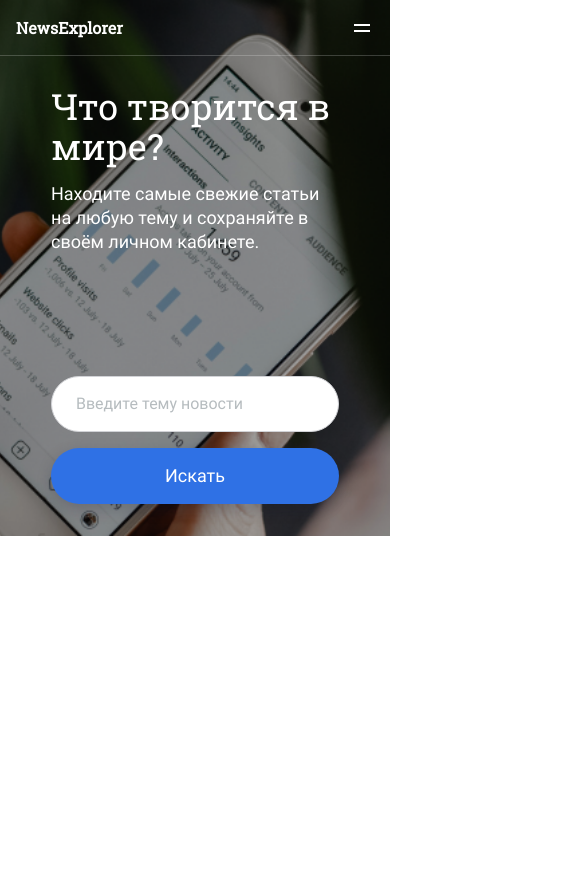
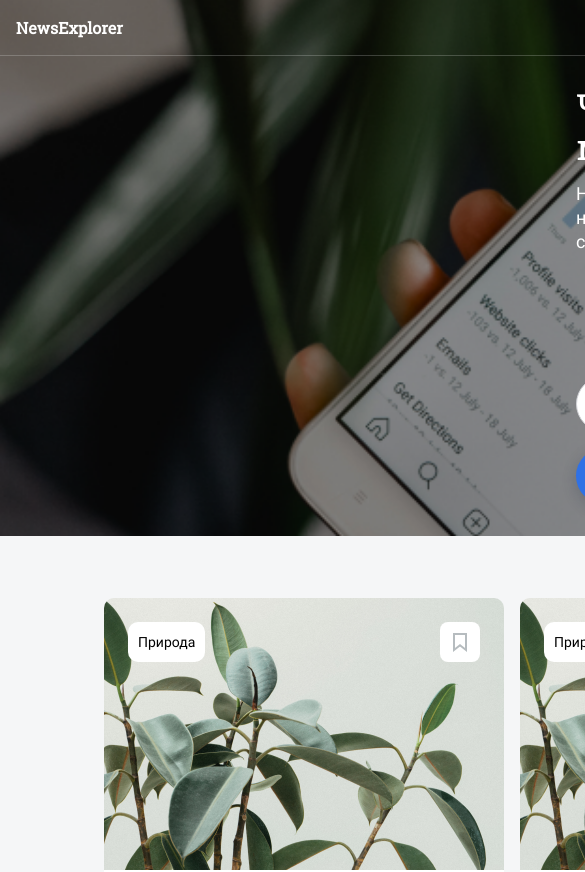
Before and after one commit to MaximStovba/news-explorer-frontend, a React (Create React App) app: page / in a window 390 px wide. Shown: the top 872 px of the page, 585 px wide, since content can reach past the window. Before the commit the page ends 844 px from the top, so only its background shows below. Built offline with nearby package versions, Linux system fonts and the light colour scheme.

Commit message:
адаптив Preloader

```diff
--- a/src/components/Main/Main.css
+++ b/src/components/Main/Main.css
@@ -16,7 +16,7 @@
   }
 }
 
-@media all and (max-width : 400px) { /* 320 */
+@media all and (max-width : 470px) { /* 320 */
   .main {
     grid-template-rows:
       56px
--- a/src/components/Main/Main.js
+++ b/src/components/Main/Main.js
@@ -3,7 +3,7 @@
 import React from 'react';
 import Header from '../Header/Header';
 import SearchForm from '../SearchForm/SearchForm';
-//import NewsCardList from '../NewsCardList/NewsCardList';
+import NewsCardList from '../NewsCardList/NewsCardList';
 //import About from '../About/About';
 //import Footer from '../Footer/Footer';
 //import Preloader from '../Preloader/Preloader';
@@ -17,9 +17,10 @@ function Main( {loggedIn, handleLogInClick} ) {
     <div className="main">
       <Header loggedIn={loggedIn} isMain={isMain} handleLogInClick={handleLogInClick} />
       <SearchForm />
+      <NewsCardList loggedIn={loggedIn} isMain={isMain} />
 {/*
       <Preloader />
-      <NewsCardList loggedIn={loggedIn} isMain={isMain} />
+
       <NotFound />
       <About />
       <Footer />
```
